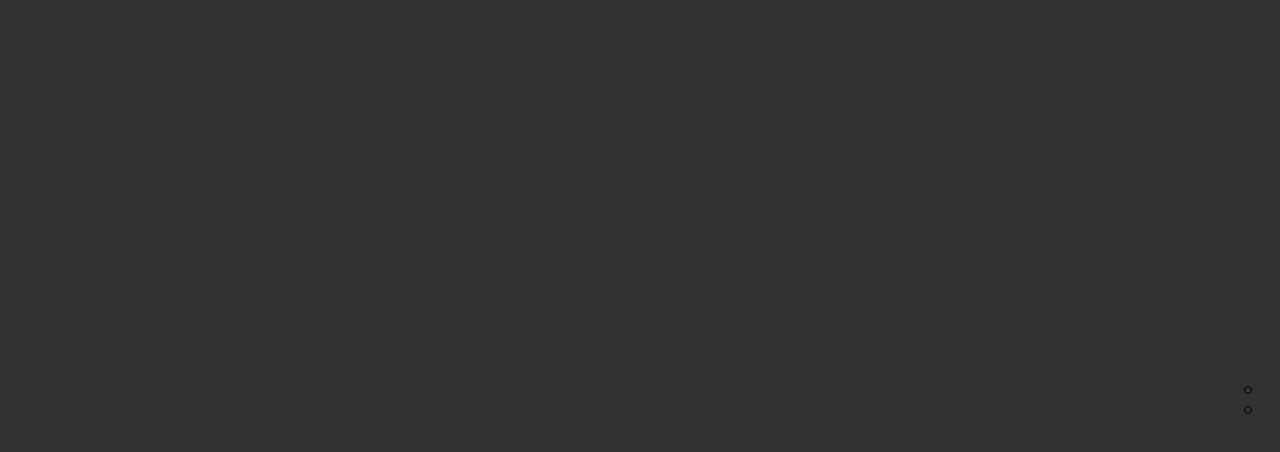
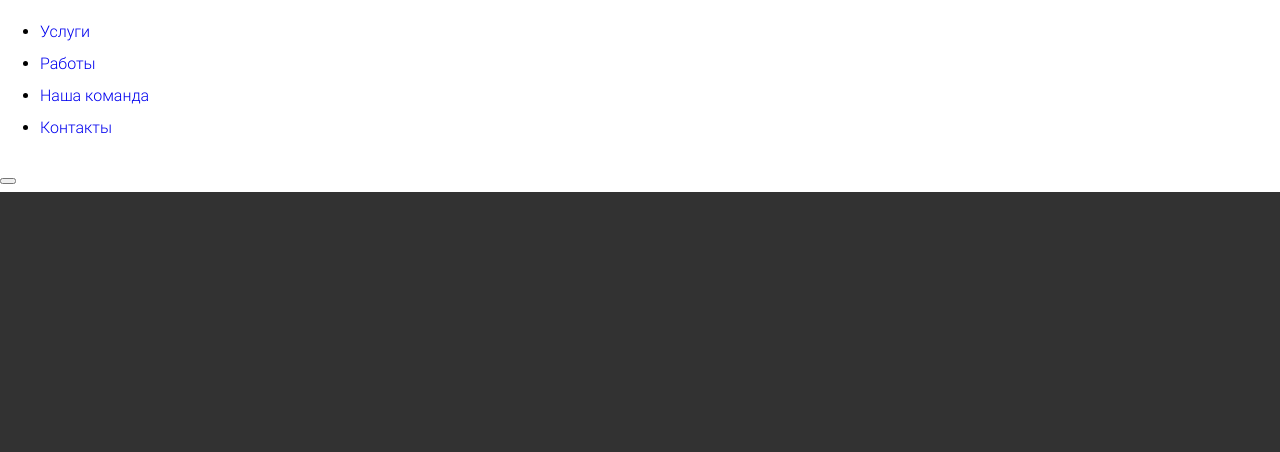
Before and after one commit to BahrovaSasha/courses_landing, a website: page app/index.html in a window 1280 px wide. Drawn offline with Linux system fonts and the light colour scheme.

Commit message:
slides, menu

```diff
--- a/app/index.html
+++ b/app/index.html
@@ -11,7 +11,13 @@
 </head>
 <body>
     <header>
-
+        <ul id="myMenu">
+            <li data-menuanchor="firstPage" class="active"><a href="#firstPage">Услуги</a></li>
+            <li data-menuanchor="secondPage"><a href="#secondPage">Работы</a></li>
+            <li data-menuanchor="thirdPage"><a href="#thirdPage">Наша команда</a></li>
+            <li data-menuanchor="fourthPage"><a href="#fourthPage">Контакты</a></li>
+        </ul>
+        <button class="call"></button>
     </header>
     <main class="horizontal-content" id="pagepiling">
         <section class="first-banner section">
@@ -20,9 +26,13 @@
         <section class="section">
 
         </section>
+        <section class="section">
+
+        </section>
     </main>
     <footer>
-
+        <p class="rights">YBS 2015-2018 © All rights reserved.</p>
+        <div class="socials"></div>
     </footer>
     <script src="js/scripts.min.js?>"></script>
     <script src="js/common.js?>"></script>
--- a/app/js/common.js
+++ b/app/js/common.js
@@ -3,19 +3,20 @@ $(document).ready(function() {
         menu: null,
         direction: 'horizontal',
         verticalCentered: true,
-        sectionsColor: [],
+        sectionsColor: ['#323232', '#fff', '#323232', '#fff', '#323232'],
         anchors: [],
         scrollingSpeed: 700,
         easing: 'swing',
         loopBottom: false,
         loopTop: false,
         css3: true,
-        navigation: {
-            'textColor': '#000',
-            'bulletsColor': '#000',
-            'position': 'right',
-            'tooltips': ['section1', 'section2', 'section3', 'section4']
-        },
+        navigation: false,
+            // {
+            // 'textColor': '#000',
+            // 'bulletsColor': '#000',
+            // 'position': 'right',
+            // 'tooltips': ['section1', 'section2', 'section3', 'section4']
+        // },
         normalScrollElements: null,
         normalScrollElementTouchThreshold: 5,
         touchSensitivity: 5,
--- a/app/sass/main.sass
+++ b/app/sass/main.sass
@@ -70,7 +70,7 @@ body
 //  display: flex
 //  flex-direction: row
 //
-.first-banner
-  background-color: $dark
-  height: 100%
-  width: 100vw
+//.first-banner
+//  background-color: $dark
+//  height: 100%
+//  width: 100vw
```
Also changed, not shown: app/css/main.css.
